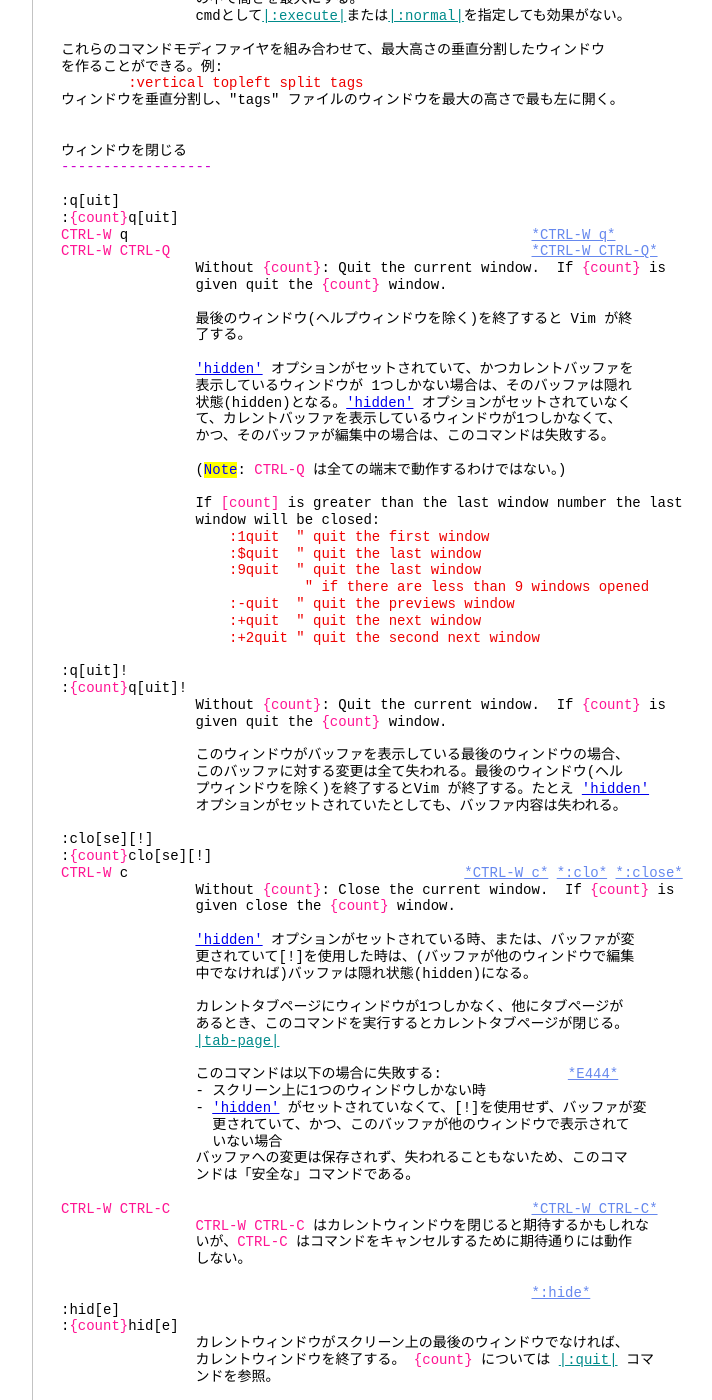
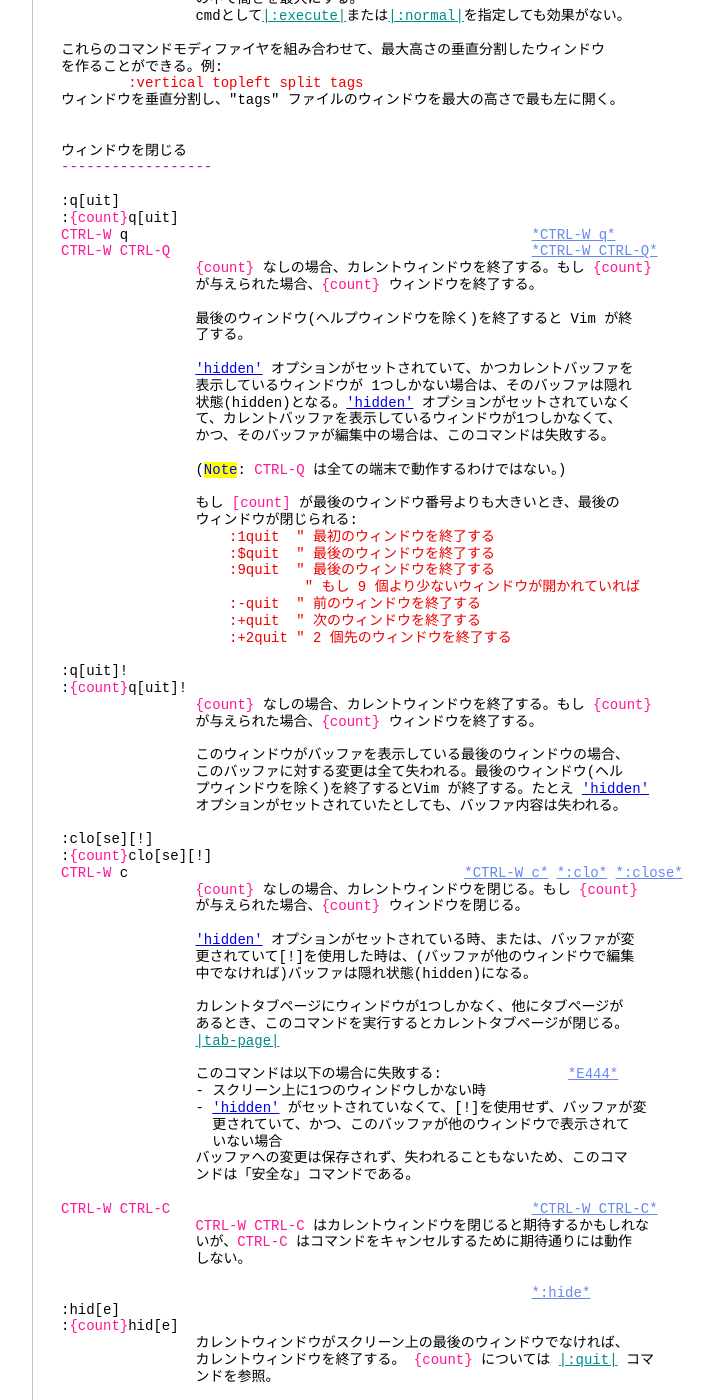
Before and after one commit to vim-jp/vimdoc-ja, a Jekyll site: the page built from windows.html, in a window 1280 px wide and 1400 px high, scrolled down 4659 px. Shown: the whole window, without its empty margins (340-1052 px from the left). Built offline with Jekyll 4.4.1, drawn with Linux system fonts in a browser that asks for light colours; nearby versions of some CDN libraries; comment, search, counter and statistics services are not loaded.

Commit message:
Generated by Travis JOB 77.1
https://travis-ci.org/vim-jp/vimdoc-ja-working/builds/157877191

```diff
--- a/windows.html
+++ b/windows.html
@@ -282,8 +282,8 @@
 :<span class="Special">{count}</span>q[uit]<br>
 <span class="Special">CTRL-W</span>&nbsp;q&nbsp;&nbsp;&nbsp;&nbsp;&nbsp;&nbsp;&nbsp;&nbsp;&nbsp;&nbsp;&nbsp;&nbsp;&nbsp;&nbsp;&nbsp;&nbsp;&nbsp;&nbsp;&nbsp;&nbsp;&nbsp;&nbsp;&nbsp;&nbsp;&nbsp;&nbsp;&nbsp;&nbsp;&nbsp;&nbsp;&nbsp;&nbsp;&nbsp;&nbsp;&nbsp;&nbsp;&nbsp;&nbsp;&nbsp;&nbsp;&nbsp;&nbsp;&nbsp;&nbsp;&nbsp;&nbsp;&nbsp;&nbsp;<a class="Constant" href="windows.html#CTRL-W_q" name="CTRL-W_q">*CTRL-W_q*</a><br>
 <span class="Special">CTRL-W</span>&nbsp;<span class="Special">CTRL-Q</span>&nbsp;&nbsp;&nbsp;&nbsp;&nbsp;&nbsp;&nbsp;&nbsp;&nbsp;&nbsp;&nbsp;&nbsp;&nbsp;&nbsp;&nbsp;&nbsp;&nbsp;&nbsp;&nbsp;&nbsp;&nbsp;&nbsp;&nbsp;&nbsp;&nbsp;&nbsp;&nbsp;&nbsp;&nbsp;&nbsp;&nbsp;&nbsp;&nbsp;&nbsp;&nbsp;&nbsp;&nbsp;&nbsp;&nbsp;&nbsp;&nbsp;&nbsp;&nbsp;<a class="Constant" href="windows.html#CTRL-W_CTRL-Q" name="CTRL-W_CTRL-Q">*CTRL-W_CTRL-Q*</a><br>
-&nbsp;&nbsp;&nbsp;&nbsp;&nbsp;&nbsp;&nbsp;&nbsp;&nbsp;&nbsp;&nbsp;&nbsp;&nbsp;&nbsp;&nbsp;&nbsp;Without&nbsp;<span class="Special">{count}</span>: Quit the current window.&nbsp;&nbsp;If&nbsp;<span class="Special">{count}</span>&nbsp;is<br>
-&nbsp;&nbsp;&nbsp;&nbsp;&nbsp;&nbsp;&nbsp;&nbsp;&nbsp;&nbsp;&nbsp;&nbsp;&nbsp;&nbsp;&nbsp;&nbsp;given quit the&nbsp;<span class="Special">{count}</span>&nbsp;window.<br>
+&nbsp;&nbsp;&nbsp;&nbsp;&nbsp;&nbsp;&nbsp;&nbsp;&nbsp;&nbsp;&nbsp;&nbsp;&nbsp;&nbsp;&nbsp;&nbsp;<span class="Special">{count}</span>&nbsp;なしの場合、カレントウィンドウを終了する。もし&nbsp;<span class="Special">{count}</span><br>
+&nbsp;&nbsp;&nbsp;&nbsp;&nbsp;&nbsp;&nbsp;&nbsp;&nbsp;&nbsp;&nbsp;&nbsp;&nbsp;&nbsp;&nbsp;&nbsp;が与えられた場合、<span class="Special">{count}</span>&nbsp;ウィンドウを終了する。<br>
 <br>
 &nbsp;&nbsp;&nbsp;&nbsp;&nbsp;&nbsp;&nbsp;&nbsp;&nbsp;&nbsp;&nbsp;&nbsp;&nbsp;&nbsp;&nbsp;&nbsp;最後のウィンドウ(ヘルプウィンドウを除く)を終了すると Vim が終<br>
 &nbsp;&nbsp;&nbsp;&nbsp;&nbsp;&nbsp;&nbsp;&nbsp;&nbsp;&nbsp;&nbsp;&nbsp;&nbsp;&nbsp;&nbsp;&nbsp;了する。<br>
@@ -296,20 +296,20 @@
 <br>
 &nbsp;&nbsp;&nbsp;&nbsp;&nbsp;&nbsp;&nbsp;&nbsp;&nbsp;&nbsp;&nbsp;&nbsp;&nbsp;&nbsp;&nbsp;&nbsp;(<span class="Todo">Note</span>:&nbsp;<span class="Special">CTRL-Q</span>&nbsp;は全ての端末で動作するわけではない。)<br>
 <br>
-&nbsp;&nbsp;&nbsp;&nbsp;&nbsp;&nbsp;&nbsp;&nbsp;&nbsp;&nbsp;&nbsp;&nbsp;&nbsp;&nbsp;&nbsp;&nbsp;If&nbsp;<span class="Special">[count]</span>&nbsp;is greater than the last window number the last<br>
-&nbsp;&nbsp;&nbsp;&nbsp;&nbsp;&nbsp;&nbsp;&nbsp;&nbsp;&nbsp;&nbsp;&nbsp;&nbsp;&nbsp;&nbsp;&nbsp;window will be closed:<br>
-<div class="helpExample">&nbsp;&nbsp;&nbsp;&nbsp;&nbsp;&nbsp;&nbsp;&nbsp;&nbsp;&nbsp;&nbsp;&nbsp;&nbsp;&nbsp;&nbsp;&nbsp;&nbsp;&nbsp;&nbsp;&nbsp;:1quit&nbsp;&nbsp;&quot; quit the first window<br>
-&nbsp;&nbsp;&nbsp;&nbsp;&nbsp;&nbsp;&nbsp;&nbsp;&nbsp;&nbsp;&nbsp;&nbsp;&nbsp;&nbsp;&nbsp;&nbsp;&nbsp;&nbsp;&nbsp;&nbsp;:$quit&nbsp;&nbsp;&quot; quit the last window<br>
-&nbsp;&nbsp;&nbsp;&nbsp;&nbsp;&nbsp;&nbsp;&nbsp;&nbsp;&nbsp;&nbsp;&nbsp;&nbsp;&nbsp;&nbsp;&nbsp;&nbsp;&nbsp;&nbsp;&nbsp;:9quit&nbsp;&nbsp;&quot; quit the last window<br>
-&nbsp;&nbsp;&nbsp;&nbsp;&nbsp;&nbsp;&nbsp;&nbsp;&nbsp;&nbsp;&nbsp;&nbsp;&nbsp;&nbsp;&nbsp;&nbsp;&nbsp;&nbsp;&nbsp;&nbsp;&nbsp;&nbsp;&nbsp;&nbsp;&nbsp;&nbsp;&nbsp;&nbsp; &quot; if there are less than 9 windows opened<br>
-&nbsp;&nbsp;&nbsp;&nbsp;&nbsp;&nbsp;&nbsp;&nbsp;&nbsp;&nbsp;&nbsp;&nbsp;&nbsp;&nbsp;&nbsp;&nbsp;&nbsp;&nbsp;&nbsp;&nbsp;:-quit&nbsp;&nbsp;&quot; quit the previews window<br>
-&nbsp;&nbsp;&nbsp;&nbsp;&nbsp;&nbsp;&nbsp;&nbsp;&nbsp;&nbsp;&nbsp;&nbsp;&nbsp;&nbsp;&nbsp;&nbsp;&nbsp;&nbsp;&nbsp;&nbsp;:+quit&nbsp;&nbsp;&quot; quit the next window<br>
-&nbsp;&nbsp;&nbsp;&nbsp;&nbsp;&nbsp;&nbsp;&nbsp;&nbsp;&nbsp;&nbsp;&nbsp;&nbsp;&nbsp;&nbsp;&nbsp;&nbsp;&nbsp;&nbsp;&nbsp;:+2quit &quot; quit the second next window</div>
+&nbsp;&nbsp;&nbsp;&nbsp;&nbsp;&nbsp;&nbsp;&nbsp;&nbsp;&nbsp;&nbsp;&nbsp;&nbsp;&nbsp;&nbsp;&nbsp;もし&nbsp;<span class="Special">[count]</span>&nbsp;が最後のウィンドウ番号よりも大きいとき、最後の<br>
+&nbsp;&nbsp;&nbsp;&nbsp;&nbsp;&nbsp;&nbsp;&nbsp;&nbsp;&nbsp;&nbsp;&nbsp;&nbsp;&nbsp;&nbsp;&nbsp;ウィンドウが閉じられる:<br>
+<div class="helpExample">&nbsp;&nbsp;&nbsp;&nbsp;&nbsp;&nbsp;&nbsp;&nbsp;&nbsp;&nbsp;&nbsp;&nbsp;&nbsp;&nbsp;&nbsp;&nbsp;&nbsp;&nbsp;&nbsp;&nbsp;:1quit&nbsp;&nbsp;&quot; 最初のウィンドウを終了する<br>
+&nbsp;&nbsp;&nbsp;&nbsp;&nbsp;&nbsp;&nbsp;&nbsp;&nbsp;&nbsp;&nbsp;&nbsp;&nbsp;&nbsp;&nbsp;&nbsp;&nbsp;&nbsp;&nbsp;&nbsp;:$quit&nbsp;&nbsp;&quot; 最後のウィンドウを終了する<br>
+&nbsp;&nbsp;&nbsp;&nbsp;&nbsp;&nbsp;&nbsp;&nbsp;&nbsp;&nbsp;&nbsp;&nbsp;&nbsp;&nbsp;&nbsp;&nbsp;&nbsp;&nbsp;&nbsp;&nbsp;:9quit&nbsp;&nbsp;&quot; 最後のウィンドウを終了する<br>
+&nbsp;&nbsp;&nbsp;&nbsp;&nbsp;&nbsp;&nbsp;&nbsp;&nbsp;&nbsp;&nbsp;&nbsp;&nbsp;&nbsp;&nbsp;&nbsp;&nbsp;&nbsp;&nbsp;&nbsp;&nbsp;&nbsp;&nbsp;&nbsp;&nbsp;&nbsp;&nbsp;&nbsp; &quot; もし 9 個より少ないウィンドウが開かれていれば<br>
+&nbsp;&nbsp;&nbsp;&nbsp;&nbsp;&nbsp;&nbsp;&nbsp;&nbsp;&nbsp;&nbsp;&nbsp;&nbsp;&nbsp;&nbsp;&nbsp;&nbsp;&nbsp;&nbsp;&nbsp;:-quit&nbsp;&nbsp;&quot; 前のウィンドウを終了する<br>
+&nbsp;&nbsp;&nbsp;&nbsp;&nbsp;&nbsp;&nbsp;&nbsp;&nbsp;&nbsp;&nbsp;&nbsp;&nbsp;&nbsp;&nbsp;&nbsp;&nbsp;&nbsp;&nbsp;&nbsp;:+quit&nbsp;&nbsp;&quot; 次のウィンドウを終了する<br>
+&nbsp;&nbsp;&nbsp;&nbsp;&nbsp;&nbsp;&nbsp;&nbsp;&nbsp;&nbsp;&nbsp;&nbsp;&nbsp;&nbsp;&nbsp;&nbsp;&nbsp;&nbsp;&nbsp;&nbsp;:+2quit &quot; 2 個先のウィンドウを終了する</div>
 <br>
 :q[uit]!<br>
 :<span class="Special">{count}</span>q[uit]!<br>
-&nbsp;&nbsp;&nbsp;&nbsp;&nbsp;&nbsp;&nbsp;&nbsp;&nbsp;&nbsp;&nbsp;&nbsp;&nbsp;&nbsp;&nbsp;&nbsp;Without&nbsp;<span class="Special">{count}</span>: Quit the current window.&nbsp;&nbsp;If&nbsp;<span class="Special">{count}</span>&nbsp;is<br>
-&nbsp;&nbsp;&nbsp;&nbsp;&nbsp;&nbsp;&nbsp;&nbsp;&nbsp;&nbsp;&nbsp;&nbsp;&nbsp;&nbsp;&nbsp;&nbsp;given quit the&nbsp;<span class="Special">{count}</span>&nbsp;window.<br>
+&nbsp;&nbsp;&nbsp;&nbsp;&nbsp;&nbsp;&nbsp;&nbsp;&nbsp;&nbsp;&nbsp;&nbsp;&nbsp;&nbsp;&nbsp;&nbsp;<span class="Special">{count}</span>&nbsp;なしの場合、カレントウィンドウを終了する。もし&nbsp;<span class="Special">{count}</span><br>
+&nbsp;&nbsp;&nbsp;&nbsp;&nbsp;&nbsp;&nbsp;&nbsp;&nbsp;&nbsp;&nbsp;&nbsp;&nbsp;&nbsp;&nbsp;&nbsp;が与えられた場合、<span class="Special">{count}</span>&nbsp;ウィンドウを終了する。<br>
 <br>
 &nbsp;&nbsp;&nbsp;&nbsp;&nbsp;&nbsp;&nbsp;&nbsp;&nbsp;&nbsp;&nbsp;&nbsp;&nbsp;&nbsp;&nbsp;&nbsp;このウィンドウがバッファを表示している最後のウィンドウの場合、<br>
 &nbsp;&nbsp;&nbsp;&nbsp;&nbsp;&nbsp;&nbsp;&nbsp;&nbsp;&nbsp;&nbsp;&nbsp;&nbsp;&nbsp;&nbsp;&nbsp;このバッファに対する変更は全て失われる。最後のウィンドウ(ヘル<br>
@@ -319,8 +319,8 @@
 :clo[se][!]<br>
 :<span class="Special">{count}</span>clo[se][!]<br>
 <span class="Special">CTRL-W</span>&nbsp;c&nbsp;&nbsp;&nbsp;&nbsp;&nbsp;&nbsp;&nbsp;&nbsp;&nbsp;&nbsp;&nbsp;&nbsp;&nbsp;&nbsp;&nbsp;&nbsp;&nbsp;&nbsp;&nbsp;&nbsp;&nbsp;&nbsp;&nbsp;&nbsp;&nbsp;&nbsp;&nbsp;&nbsp;&nbsp;&nbsp;&nbsp;&nbsp;&nbsp;&nbsp;&nbsp;&nbsp;&nbsp;&nbsp;&nbsp;&nbsp;<a class="Constant" href="windows.html#CTRL-W_c" name="CTRL-W_c">*CTRL-W_c*</a>&nbsp;<a class="Constant" href="windows.html#:clo" name=":clo">*:clo*</a>&nbsp;<a class="Constant" href="windows.html#:close" name=":close">*:close*</a><br>
-&nbsp;&nbsp;&nbsp;&nbsp;&nbsp;&nbsp;&nbsp;&nbsp;&nbsp;&nbsp;&nbsp;&nbsp;&nbsp;&nbsp;&nbsp;&nbsp;Without&nbsp;<span class="Special">{count}</span>: Close the current window.&nbsp;&nbsp;If&nbsp;<span class="Special">{count}</span>&nbsp;is<br>
-&nbsp;&nbsp;&nbsp;&nbsp;&nbsp;&nbsp;&nbsp;&nbsp;&nbsp;&nbsp;&nbsp;&nbsp;&nbsp;&nbsp;&nbsp;&nbsp;given close the&nbsp;<span class="Special">{count}</span>&nbsp;window.<br>
+&nbsp;&nbsp;&nbsp;&nbsp;&nbsp;&nbsp;&nbsp;&nbsp;&nbsp;&nbsp;&nbsp;&nbsp;&nbsp;&nbsp;&nbsp;&nbsp;<span class="Special">{count}</span>&nbsp;なしの場合、カレントウィンドウを閉じる。もし&nbsp;<span class="Special">{count}</span><br>
+&nbsp;&nbsp;&nbsp;&nbsp;&nbsp;&nbsp;&nbsp;&nbsp;&nbsp;&nbsp;&nbsp;&nbsp;&nbsp;&nbsp;&nbsp;&nbsp;が与えられた場合、<span class="Special">{count}</span>&nbsp;ウィンドウを閉じる。<br>
 <br>
 &nbsp;&nbsp;&nbsp;&nbsp;&nbsp;&nbsp;&nbsp;&nbsp;&nbsp;&nbsp;&nbsp;&nbsp;&nbsp;&nbsp;&nbsp;&nbsp;<a class="Type" href="options.html#'hidden'">'hidden'</a>&nbsp;オプションがセットされている時、または、バッファが変<br>
 &nbsp;&nbsp;&nbsp;&nbsp;&nbsp;&nbsp;&nbsp;&nbsp;&nbsp;&nbsp;&nbsp;&nbsp;&nbsp;&nbsp;&nbsp;&nbsp;更されていて[!]を使用した時は、(バッファが他のウィンドウで編集<br>
```
